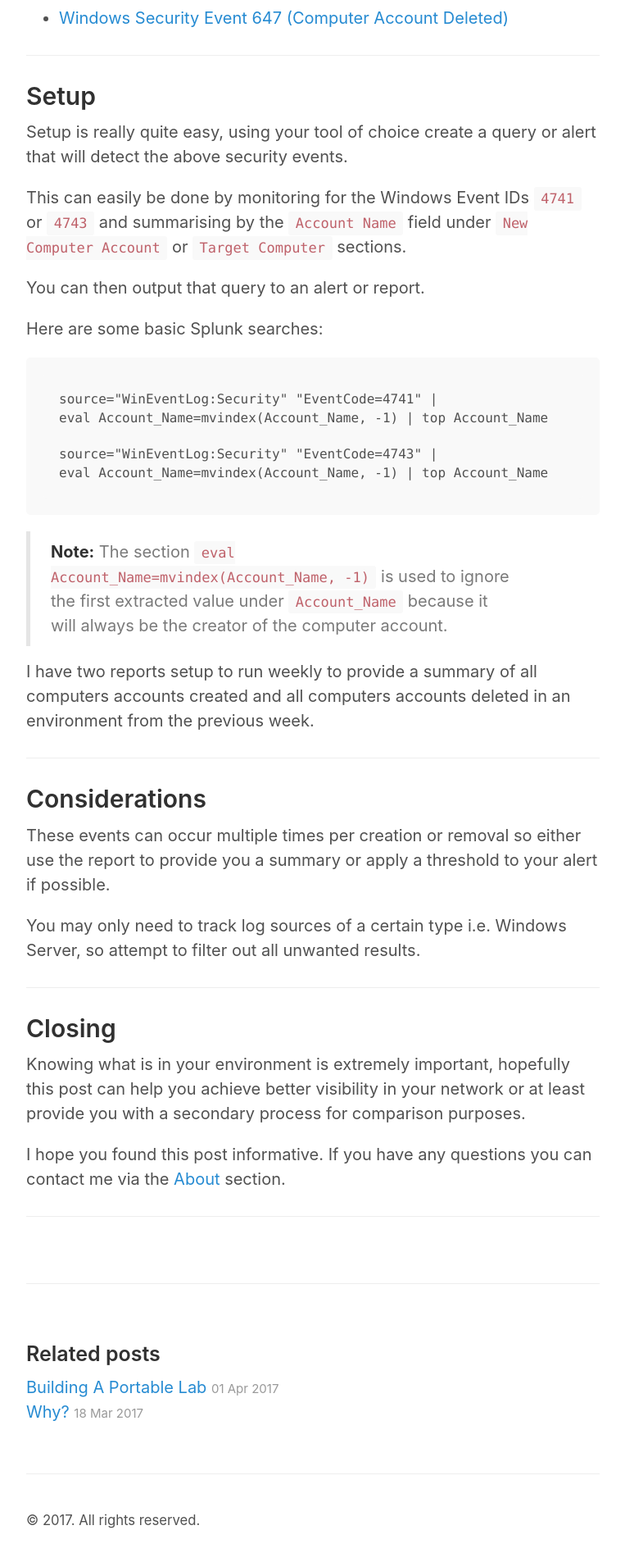
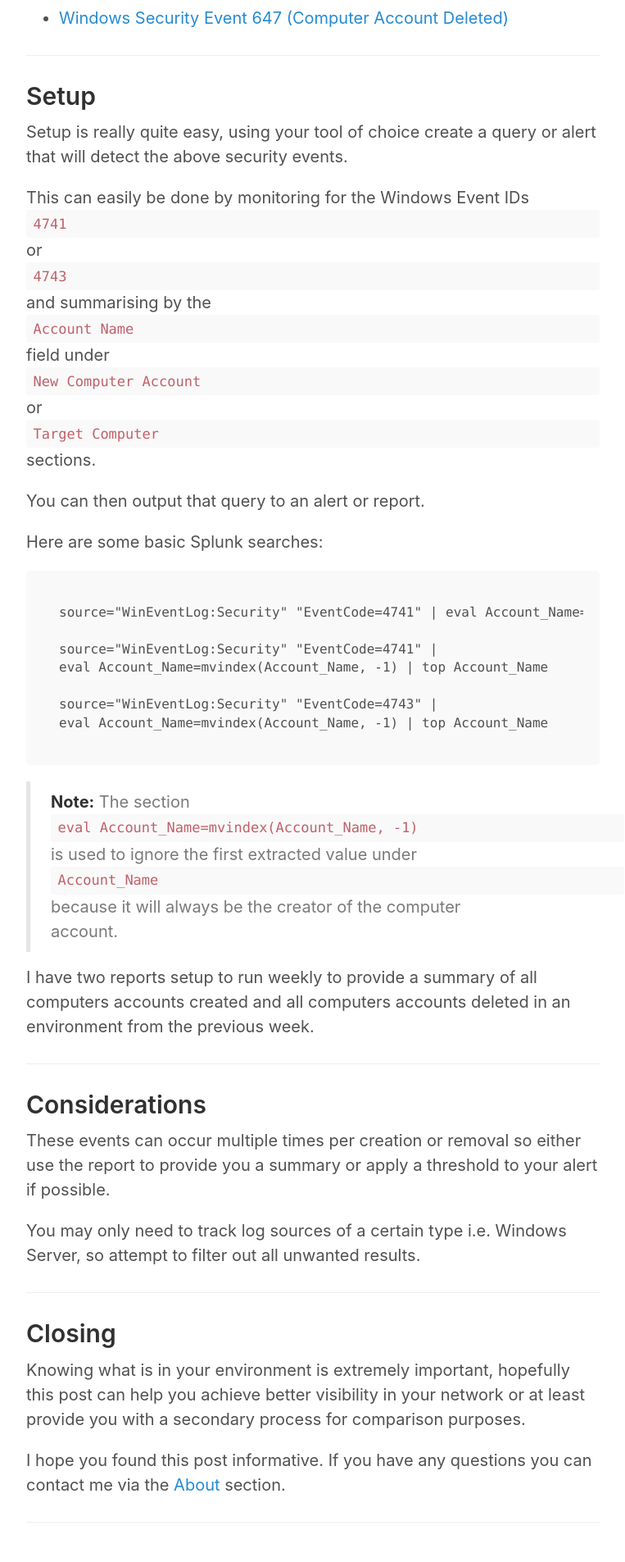
Before and after one commit to 4A616D6573/4A616D6573.com, a Jekyll site: the page built from _posts/2017-06-08-track-log-sources-using-windows-events.md, in a window 1280 px wide. Shown: the part 1226-3131 px from the top of the page at 82% size, without its empty margins (258-1021 px from the left). Built offline with Jekyll 4.4.1, drawn with Linux system fonts in a browser that asks for light colours.

Commit message:
Fix: Added inline-block to _code.scss

```diff
--- a/_posts/2017-06-08-track-log-sources-using-windows-events.md
+++ b/_posts/2017-06-08-track-log-sources-using-windows-events.md
@@ -44,6 +44,8 @@ You can then output that query to an alert or report.
 
 Here are some basic Splunk searches:
 
+    source="WinEventLog:Security" "EventCode=4741" | eval Account_Name=mvindex(Account_Name, -1) | top Account_Name
+
     source="WinEventLog:Security" "EventCode=4741" |
     eval Account_Name=mvindex(Account_Name, -1) | top Account_Name
 
--- a/_sass/_code.scss
+++ b/_sass/_code.scss
@@ -14,6 +14,8 @@ code {
   color: $code-color;
   background-color: #f9f9f9;
   border-radius: 3px;
+  display: inline-block;
+    width: 700px;
 }
 
 pre {
```
